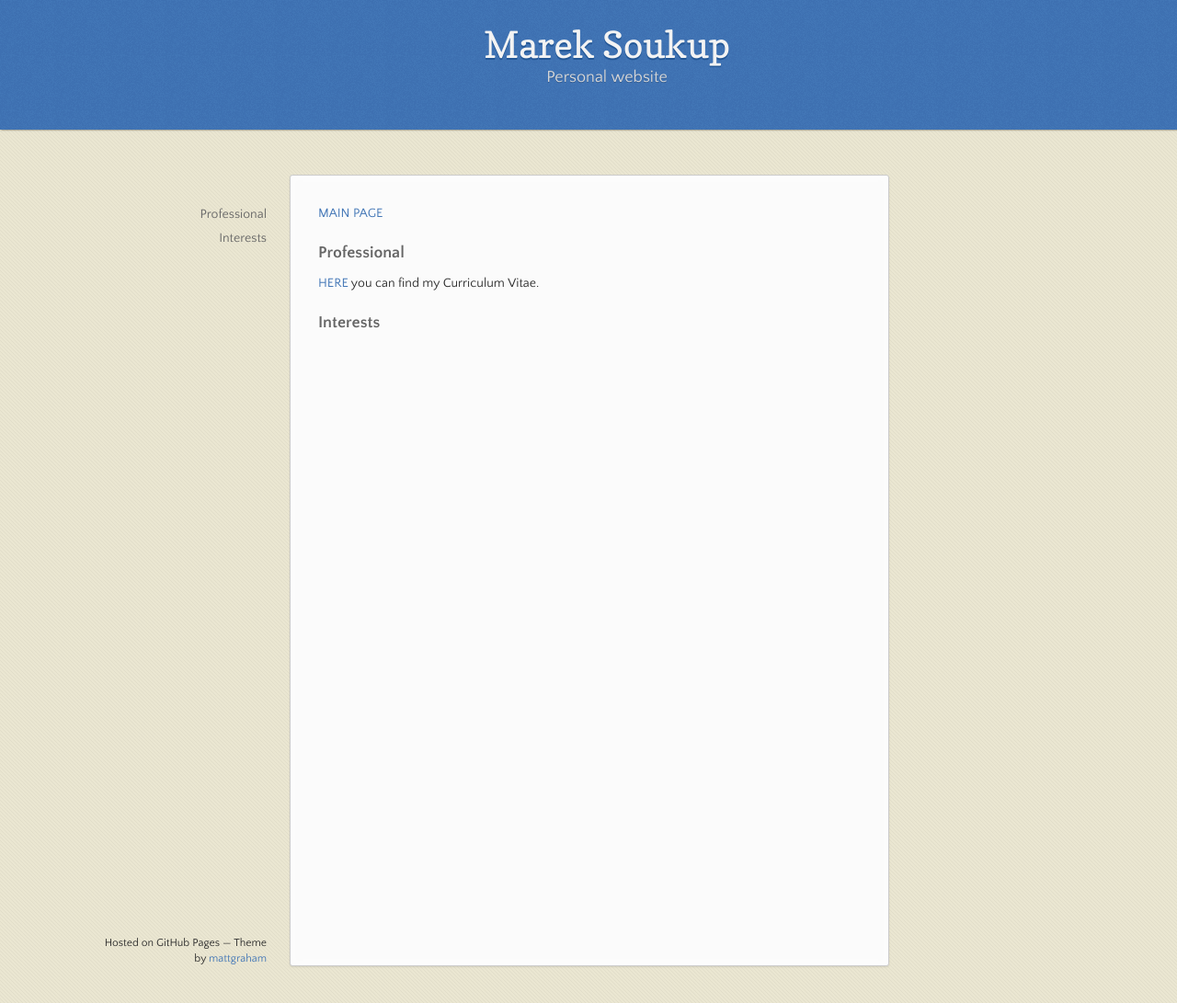
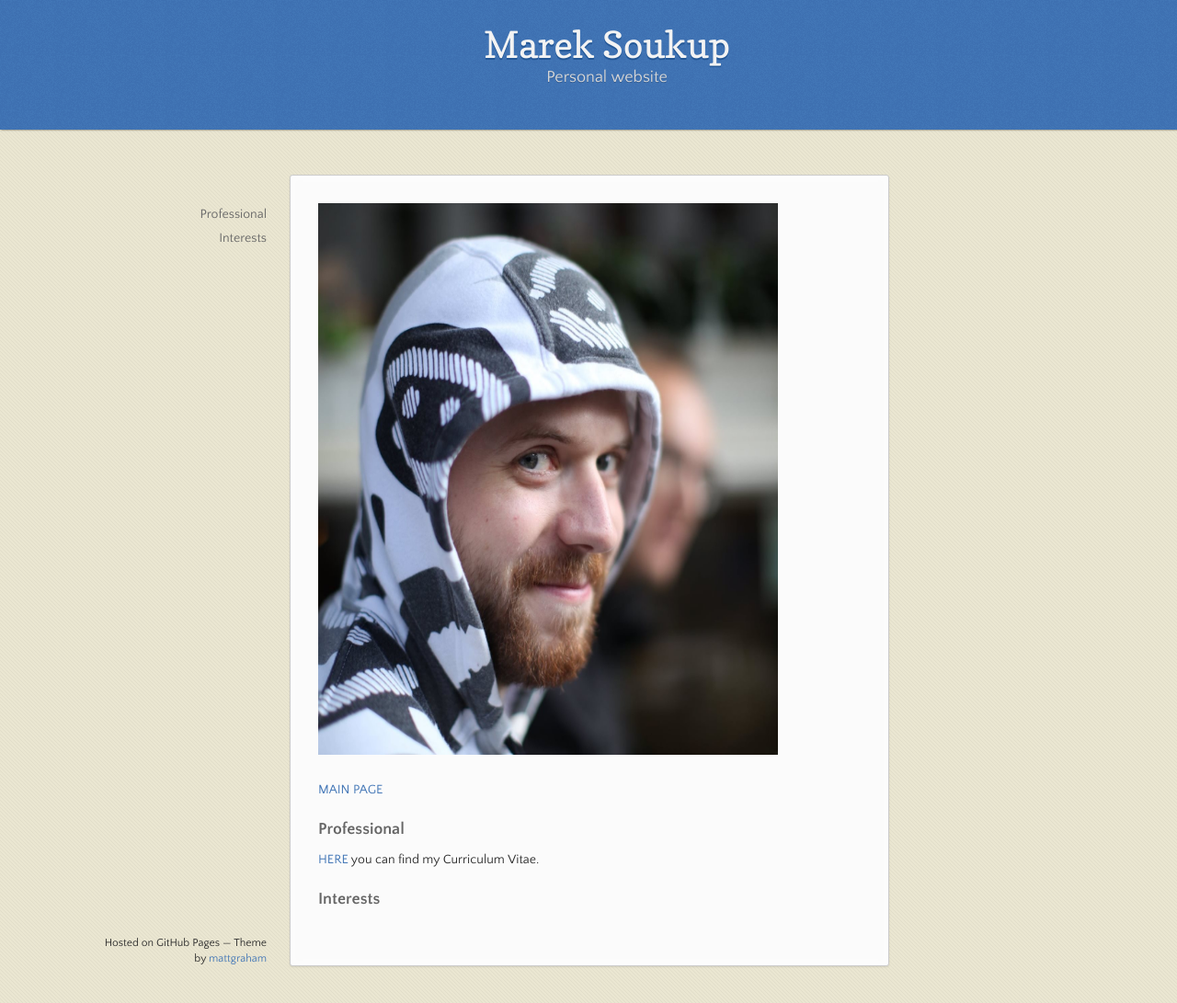
Before and after one commit to soukupmarek-edin/soukupmarek-edin.github.io, a Jekyll site: the page built from personal/personal_main.md, in a window 1280 px wide and 1091 px high. Shown: the whole window at 92% size. Built offline with Jekyll 4.4.1, drawn with Linux system fonts in a browser that asks for light colours; Markdown is read by kramdown in place of the engine named in the settings.

Commit message:
Update personal_main.md

```diff
--- a/personal/personal_main.md
+++ b/personal/personal_main.md
@@ -1,6 +1,8 @@
 ---
 layout: main_page_index
 ---
+
+<img src="https://github.com/soukupmarek-edin/soukupmarek-edin.github.io/blob/main/pictures/face.jpg" alt="Girl in a jacket" style="width:500px;height:600px;">
 
 [MAIN PAGE](https://soukupmarek-edin.github.io/)
 
```
